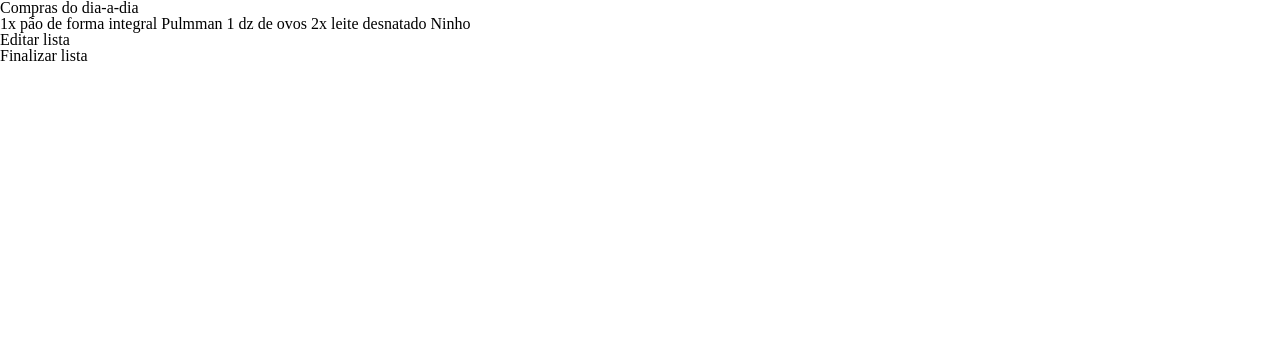
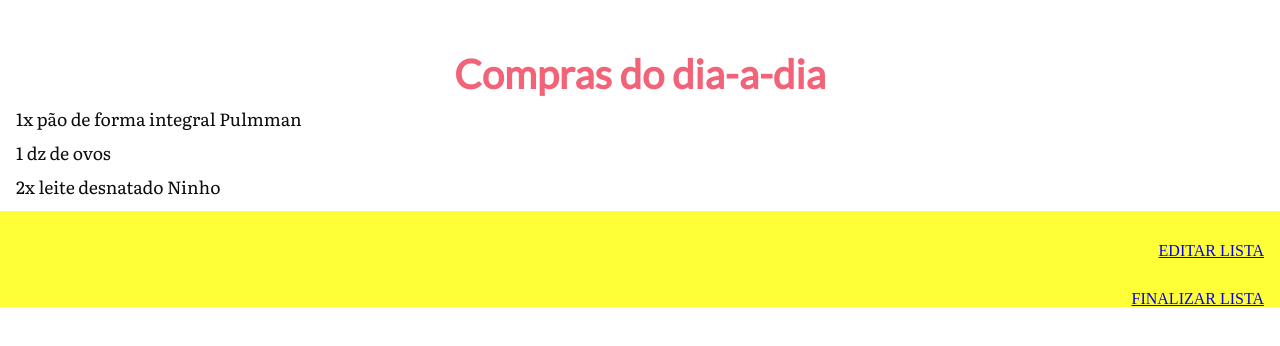
Before and after one commit to LaisNSilva/Codes_ProjetoFinal, a plain HTML site: page dia_dia.html in a window 1280 px wide. Drawn offline with Linux system fonts and the light colour scheme.

Commit message:
tela dia a dia

```diff
--- a/assets/css/dia_dia.css
+++ b/assets/css/dia_dia.css
@@ -0,0 +1,44 @@
+.body{
+	max-width: 80rem;
+	margin: 0 auto;
+	width: 100%;
+	flex-direction: column;
+}
+
+.title{
+	font-weight: bold;
+	font-family: "lato", serif;
+	font-size:2.5rem;
+	color: #f26378;
+	margin-top: 1.4rem;
+	text-align: center;
+	padding-top: 2rem;
+
+}
+
+.list{
+	font-family: "literata", sans-serif;
+	font-size:1.1rem;
+	color: #0d0d0d;
+	margin-left: 2rem;
+	max-width: 50rem;
+	display: grid;
+	grid-gap: 1rem;
+	grid-template-columns: 1fr;
+	margin: 1rem;
+	align-items: center;
+}
+
+.editar{
+	background-color: #ffff38;
+	text-align: end;
+	padding-top: 2rem;
+	padding-right: 1rem;
+}
+
+.finalizar{
+	background-color: #ffff38;
+	text-align: end;
+	padding-top: 2rem;
+	padding-right: 1rem;
+}
--- a/dia_dia.html
+++ b/dia_dia.html
@@ -18,17 +18,27 @@
 			Compras do dia-a-dia
 		</h1>
 		<h2 class="list">
-			1x pão de forma integral Pulmman
-			1 dz de ovos
-			2x leite desnatado Ninho
+			<p>1x pão de forma integral Pulmman</p>
+			<p>1 dz de ovos</p>
+			<p>2x leite desnatado Ninho</p>
 		</h2>
 
-		<h1 class="editar">
-			Editar lista
-		</h1>
+		<form action="/pagina-processa-dados-do-form" method="post">
+    </form>
 
-		<h1 class="finalizar">
-			Finalizar lista
-		</h1>
+		<div class="editar">
+		<p>
+            <a href="resultado1.html">EDITAR LISTA</a>
+          </p>
+        </div>
+
+		<form action="/pagina-processa-dados-do-form" method="post">
+        </form>
+
+		<div class="finalizar">
+		<p>
+            <a href="resultado1.html">FINALIZAR LISTA</a>
+          </p>
+        </div>
 
 </body>
```
